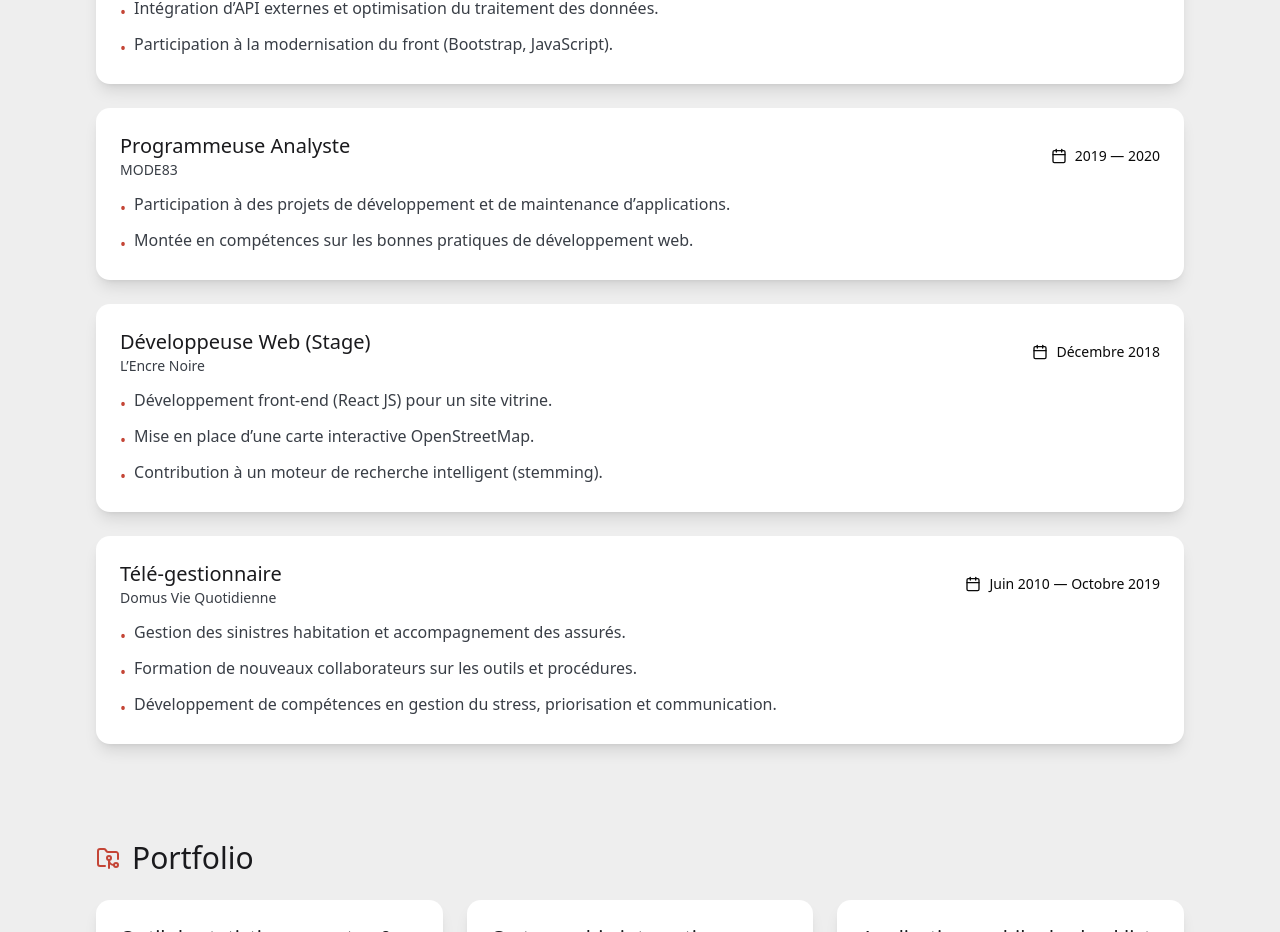
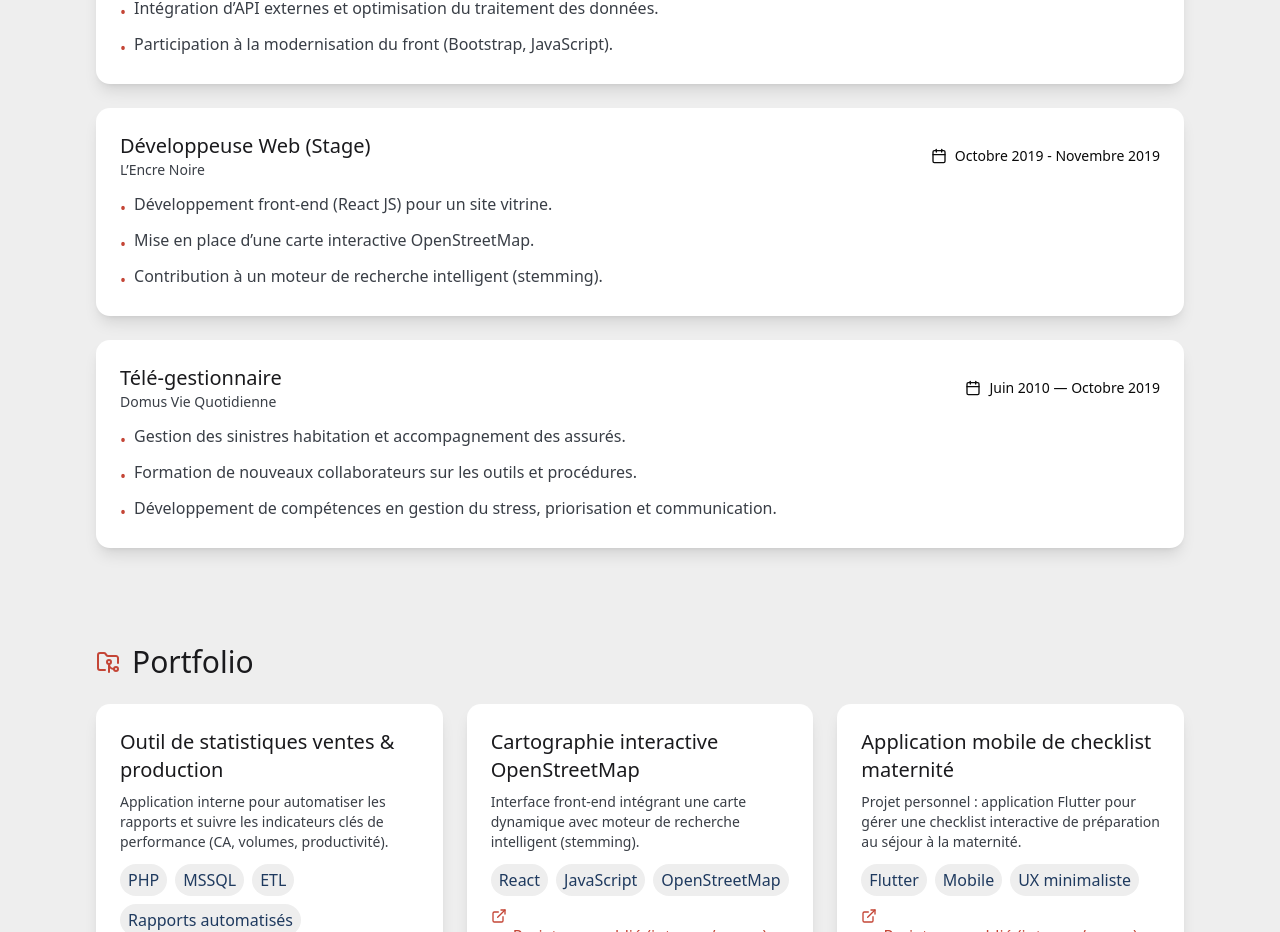
Before and after one commit to almenium/cv-portfolio, a React (Vite) app: page / in a window 1280 px wide. Shown: the part 1570-2502 px from the top of the page. Built offline with nearby package versions, Linux system fonts and the light colour scheme.

Commit message:
Update experience.tsx

```diff
--- a/src/components/experience.tsx
+++ b/src/components/experience.tsx
@@ -16,19 +16,9 @@ export function Experience() {
     },
     {
       id: 2,
-      title: "Programmeuse Analyste",
-      company: "MODE83",
-      period: "2019 — 2020",
-      description: [
-        "Participation à des projets de développement et de maintenance d’applications.",
-        "Montée en compétences sur les bonnes pratiques de développement web.",
-      ],
-    },
-    {
-      id: 3,
       title: "Développeuse Web (Stage)",
       company: "L’Encre Noire",
-      period: "Décembre 2018",
+      period: "Octobre 2019 - Novembre 2019",
       description: [
         "Développement front-end (React JS) pour un site vitrine.",
         "Mise en place d’une carte interactive OpenStreetMap.",
@@ -36,7 +26,7 @@ export function Experience() {
       ],
     },
     {
-      id: 4,
+      id: 3,
       title: "Télé-gestionnaire",
       company: "Domus Vie Quotidienne",
       period: "Juin 2010 — Octobre 2019",
```
